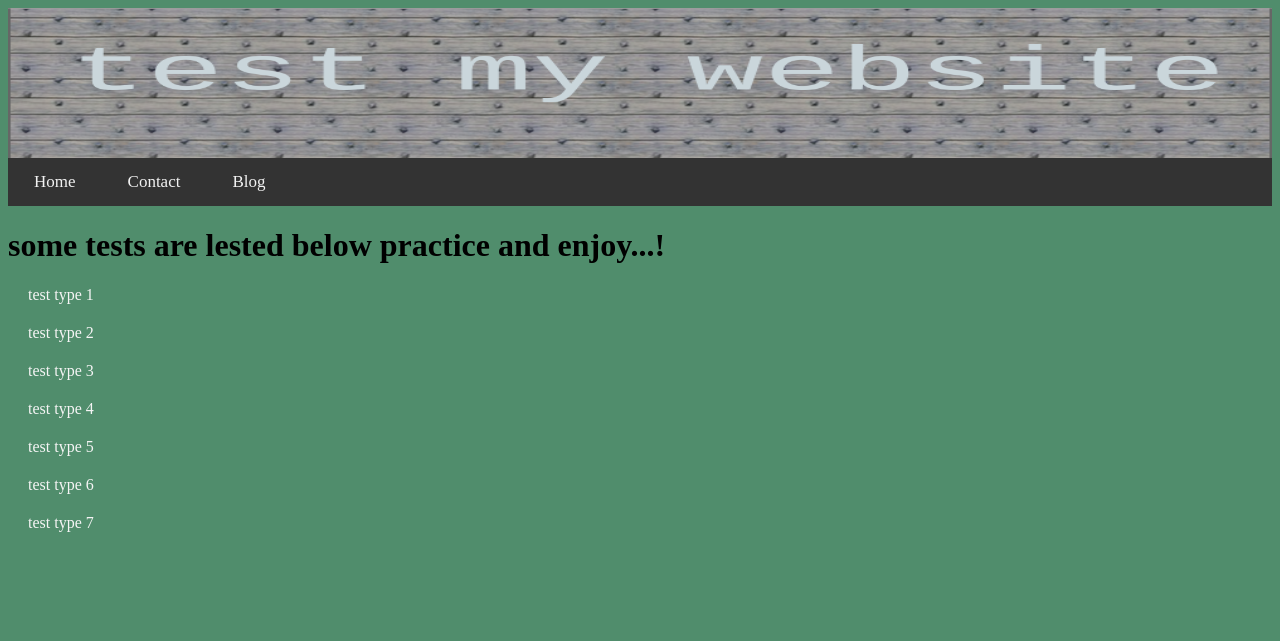
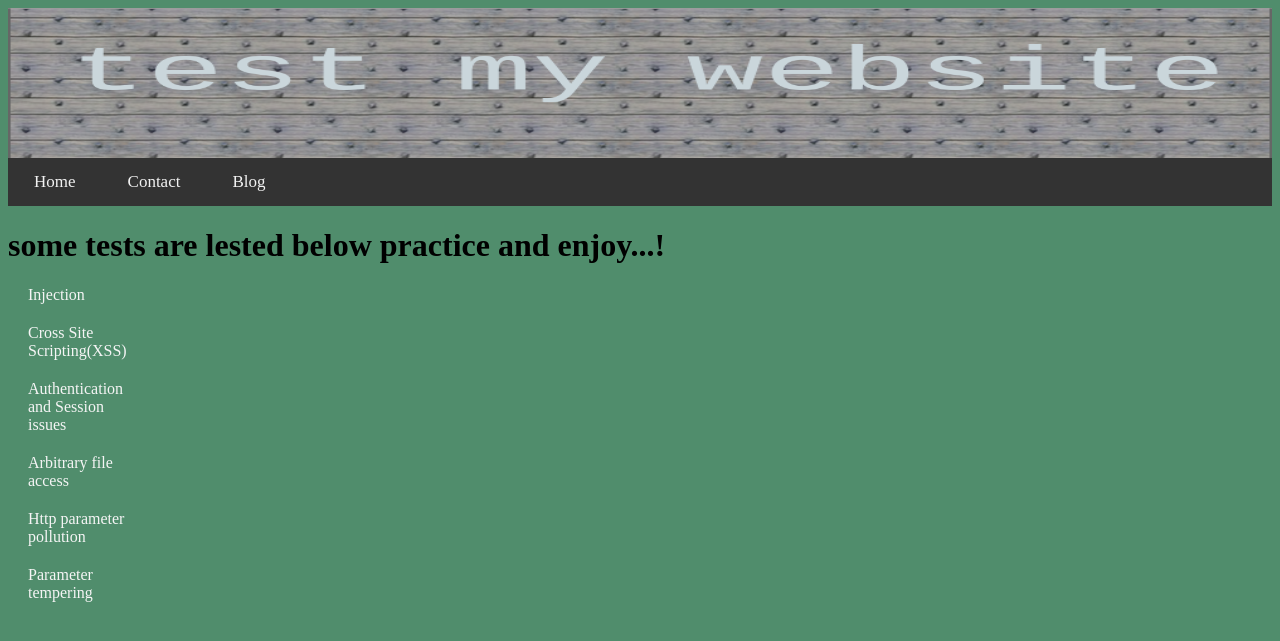
Before and after one commit to iMearner/testing_website, a PHP site: page /retrieve_data.php in a window 1280 px wide. Shown: the top 641 px of the page. Run offline with PHP 8.4, Linux system fonts and the light colour scheme.

Commit message:
names are mentioned of vulnerabilities

```diff
--- a/retrieve_data.php
+++ b/retrieve_data.php
@@ -55,13 +55,12 @@
 	 	<link rel="stylesheet" type="text/css" href="style.css">
 	 	<h1>some tests are lested below practice and enjoy...! </h1>
 	 	<link rel="stylesheet" type="text/css" href="style.css">
-		 		<a href="#">test type 1</a>
-		 		<a href="#">test type 2</a>
-		 		<a href="#">test type 3</a>
-		 		<a href="#">test type 4</a>
-		 		<a href="#">test type 5</a>
-		 		<a href="#">test type 6</a>
-		 		<a href="#">test type 7</a>
+		 		<a href="#">Injection</a>
+		 		<a href="#">Cross Site Scripting(XSS)</a>
+		 		<a href="#">Authentication and Session issues</a>
+		 		<a href="#">Arbitrary file access</a>
+		 		<a href="#">Http parameter pollution</a>
+		 		<a href="#">Parameter tempering</a>
 		 	</div>
 	</body>
 </html>
```
